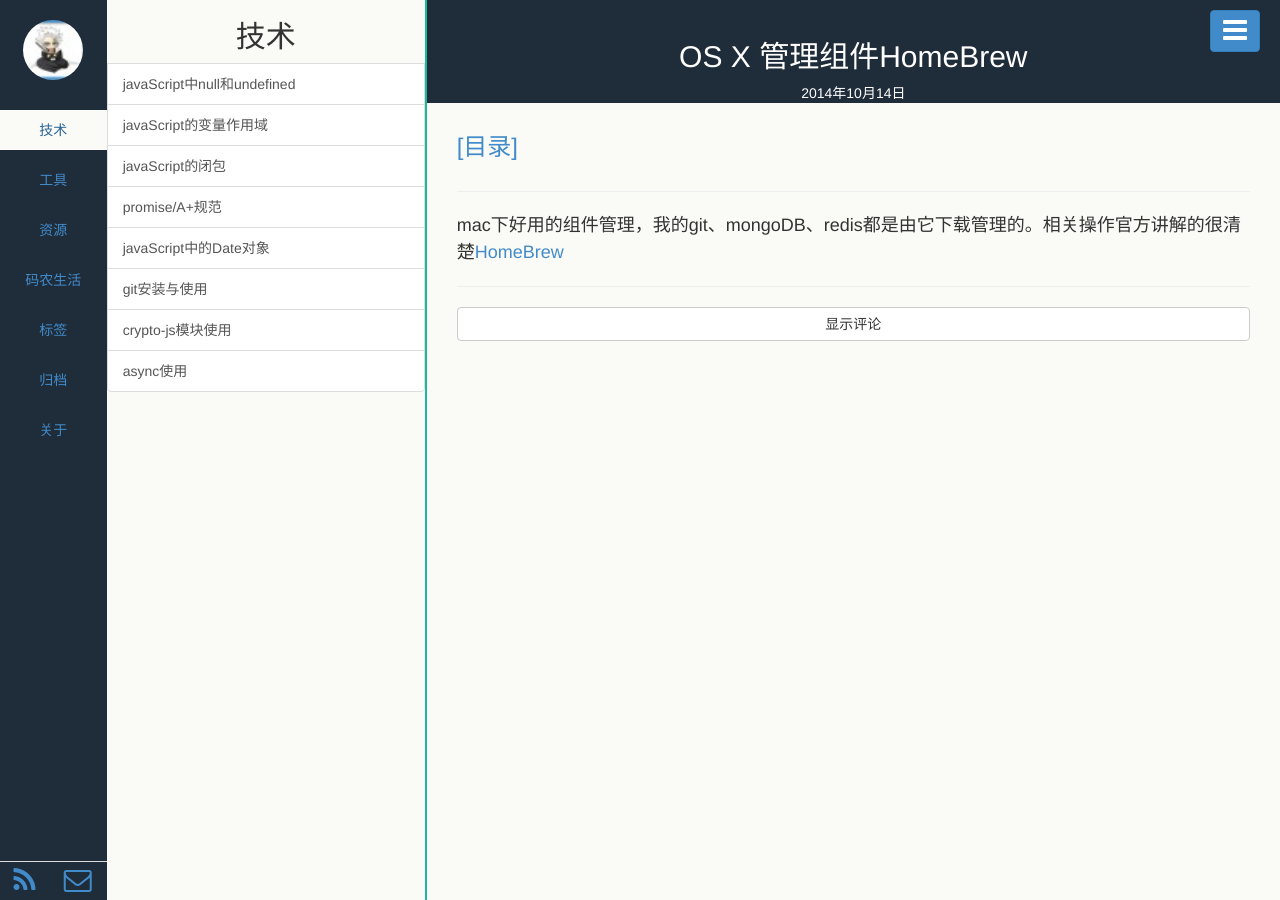
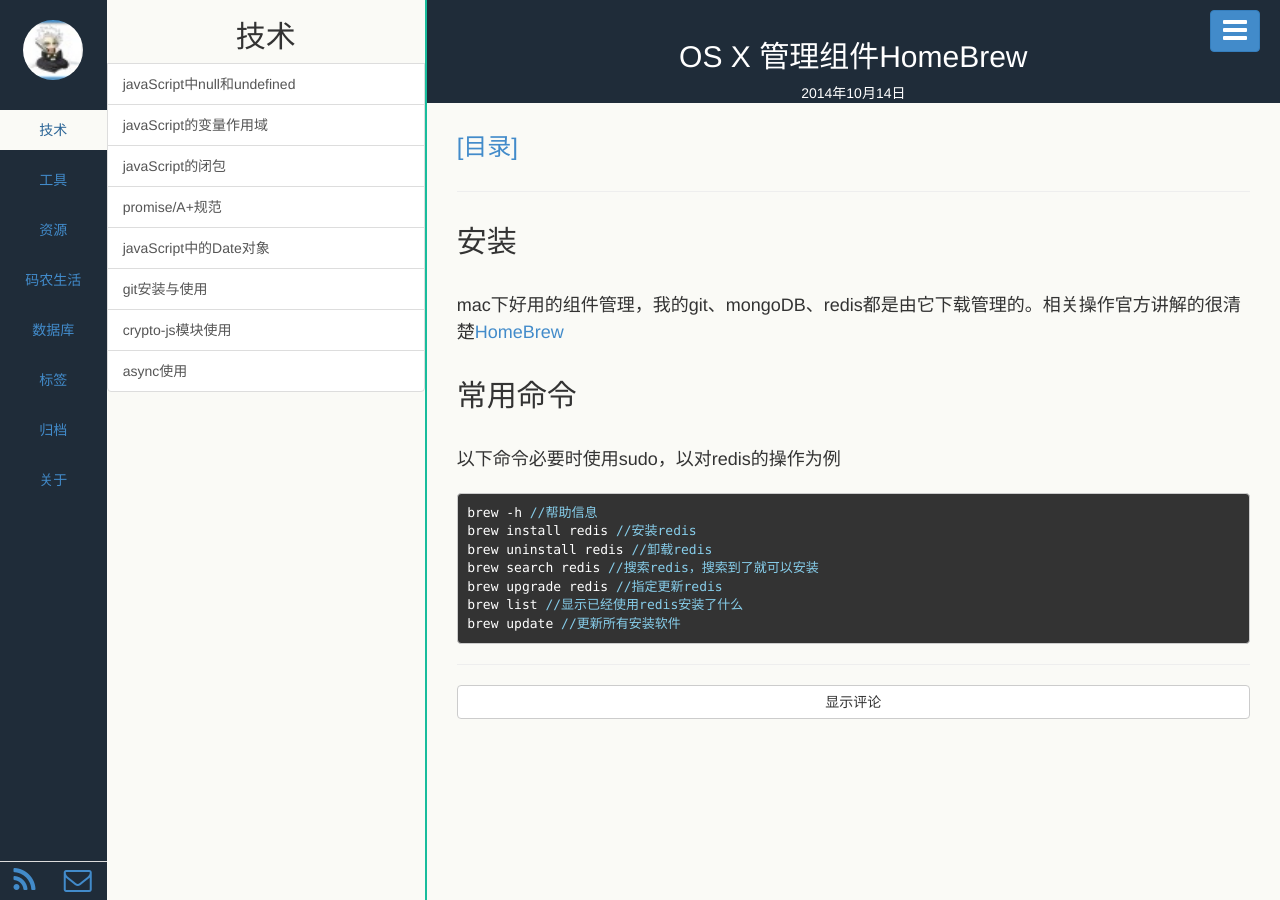
Before and after one commit to zc001/zc001.github.com, a Jekyll site: the page built from _posts/2014-10-14-brew.md, in a window 1280 px wide. Built offline with Jekyll 4.4.1, drawn with Linux system fonts in a browser that asks for light colours; Markdown is read by kramdown in place of the engine named in the settings.

Commit message:
redis专题1

```diff
--- a/_posts/2014-10-14-brew.md
+++ b/_posts/2014-10-14-brew.md
@@ -6,4 +6,18 @@
 description:
 ---
 
+## 安装
+
 mac下好用的组件管理，我的git、mongoDB、redis都是由它下载管理的。相关操作官方讲解的很清楚[HomeBrew](http://brew.sh/index_zh-cn.html)
+
+## 常用命令
+
+以下命令必要时使用sudo，以对redis的操作为例
+
+    brew -h //帮助信息
+    brew install redis //安装redis
+    brew uninstall redis //卸载redis
+    brew search redis //搜索redis，搜索到了就可以安装
+    brew upgrade redis //指定更新redis
+    brew list //显示已经使用redis安装了什么
+    brew update //更新所有安装软件
```
Also changed, not shown: _posts/2014-10-10-web-resource.md (+12 -0 lines), _posts/2014-10-14-redis-learn-1.md (added, +32 -0 lines).
